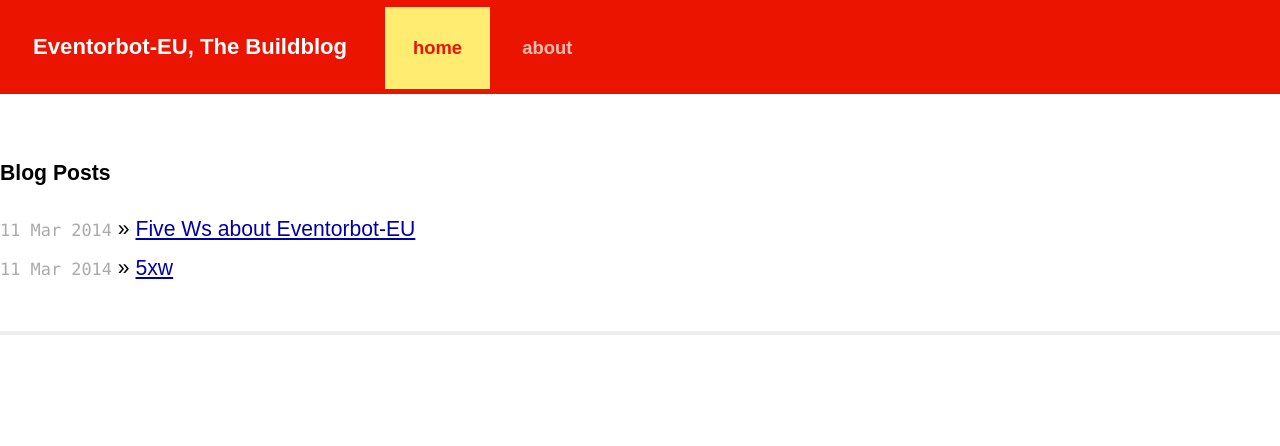
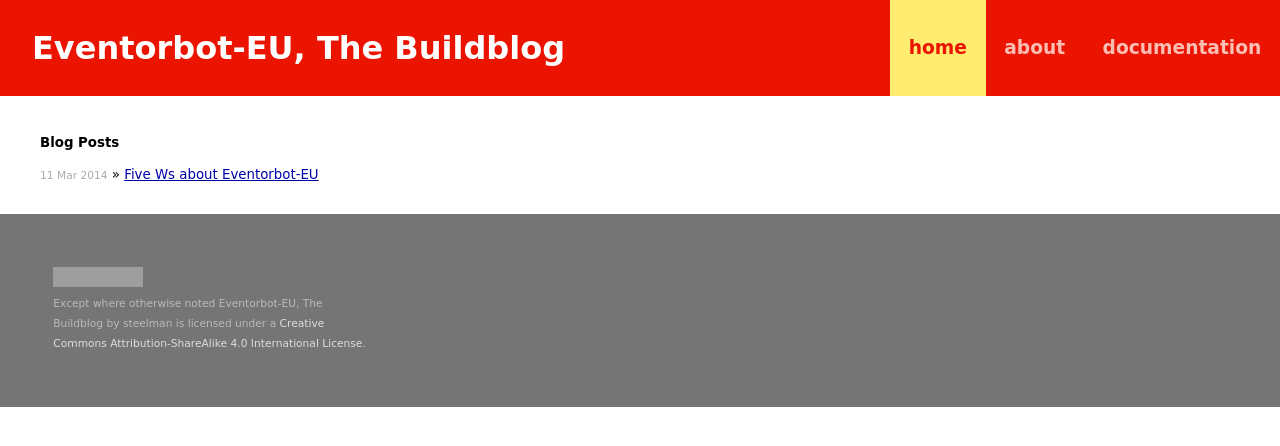
Before and after one commit to Jok3ri/Eventorbot-EU, a Jekyll site: the page built from index.html, in a window 1280 px wide. Shown: the top 446 px of the page. Built offline with Jekyll 4.4.1, drawn with Linux system fonts in a browser that asks for light colours; Markdown is read by kramdown in place of the engine named in the settings; grey boxes are pictures that could not be loaded.

Commit message:
Layout customisations

```diff
--- a/_config.yml
+++ b/_config.yml
@@ -1,3 +1,5 @@
 name: Eventorbot-EU, The&nbsp;Buildblog
 markdown: redcarpet
 pygments: true
+baseurl: /Eventorbot-EU
+exclude: ['org']
--- a/_layouts/default.html
+++ b/_layouts/default.html
@@ -2,35 +2,36 @@
 <html>
     <head>
         <meta charset="utf-8">
-        <meta http-equiv="X-UA-Compatible" content="IE=edge,chrome=1">
         <meta name="viewport" content="width=device-width, minimum-scale=1.0, maximum-scale=1.0" >
         <title>{{ page.title }}</title>
         <meta name="viewport" content="width=device-width">
 
         <!-- CSS reset -->
-        <link rel="stylesheet" href="/Eventorbot-EU/css/normalize.css">
+        <link rel="stylesheet" href="{{ site.baseurl }}/css/normalize.css">
 
         <!-- syntax highlighting CSS -->
-        <link rel="stylesheet" href="/Eventorbot-EU/css/syntax.css">
+        <link rel="stylesheet" href="{{ site.baseurl }}/css/syntax.css">
 
         <!-- Custom CSS -->
-        <link rel="stylesheet" href="/Eventorbot-EU/css/main.css">
+        <link rel="stylesheet" href="{{ site.baseurl }}/css/main.css">
 
     </head>
 
     <body>
         <div class="header">
             <h1 class="title"><a href="/">{{ site.name }}</a></h1>
-	   <div class="menu">
-	   <ul>
+            <ul class="menu">
                 <li class="{%if page.home %}current{% endif %}">
-                   <a href="/Eventorbot-EU/">home</a>
+                    <a href="{{ site.baseurl }}/">home</a>
                 </li>
                 <li class="{%if page.about %}current{% endif %}">
-                   <a href="/Eventorbot-EU/about.html">about</a>
+                    <a href="{{ site.baseurl }}/about.html">about</a>
+                </li>
+                <li class="{%if page.documentation %}current{% endif %}">
+                    <a href="{{ site.baseurl }}/documentation.html">documentation</a>
                 </li>
             </ul>
-	   </div>
+            <div style="clear: both;"></div>
         </div>
 
 	    <div class="page">
@@ -38,7 +39,23 @@
 	    </div>
 
         <div class="footer">
-
+            <ul class="links">
+            </ul>
+            <p class="license">
+                <a rel="license" href="http://creativecommons.org/licenses/by-sa/4.0/">
+                    <img alt="Creative Commons License"
+                         src="http://i.creativecommons.org/l/by-sa/4.0/88x31.png" />
+                </a><br />
+                Except where otherwise noted
+                <span xmlns:dct="http://purl.org/dc/terms/"
+                      property="dct:title">Eventorbot-EU, The Buildblog</span>
+                by <span xmlns:cc="http://creativecommons.org/ns#"
+                         property="cc:attributionName">steelman</span>
+                is licensed under a
+                <a rel="license"
+                   href="http://creativecommons.org/licenses/by-sa/4.0/">Creative
+                    Commons Attribution-ShareAlike 4.0 International License</a>.
+            </p>
         </div>
 
     </body>
--- a/css/main.css
+++ b/css/main.css
@@ -13,14 +13,18 @@
 html, body { height: 100%; }
 
 body {
-  background-color: #FFF;
-  font: 13.34px Arial, sans-serif;
-  font-size: small;
-  text-align: center;
+  color: #000;
+  background-color: #fff;
+  font-family: DejaVu Sans,Arial,sans-serif;
+  font-size: 10pt;
+  text-align: left;
+  line-height: 1.5em;
 }
 
 h1, h2, h3, h4, h5, h6 {
-  font-size: 100%; }
+  font-size: 100%;
+  line-height: 100%;
+}
 
 h1 { margin-bottom: 1em; }
 p { margin: 1em 0; }
@@ -45,7 +49,7 @@
 
 .posts span {
   color: #aaa;
-  font-family: Monaco, "Courier New", monospace;
+/*  font-family: Monaco, "Courier New", monospace;*/
   font-size: 80%;
 }
 
@@ -55,16 +59,9 @@
 /*
 /*****************************************************************************/
 
-body {
-  font-size: 115%;
+.page {
     text-align: left;
-  line-height: 1.5em;
-}
-
-.page {
-  font-size: 115%;
-  text-align: left;
-  margin: 3em auto 2em;
+    margin: 3em 3em 2em;
     line-height: 1.5em;
 }
 
@@ -78,26 +75,37 @@
   text-decoration: none;
 }
 
+/*
+  Blazer 4.3 does not support:
+  - display: inline-block
+  - float:
+*/
+
 .title {
-  display: inline-block;
-  font-size: 120%;
-  margin: 1.5em;
+  font-size: 2.4em;
+  padding: 1em;
+  margin: 0;
 }
 
 .title a {
   color: #fff;
 }
 
-.header .menu,
-.header .menu li,
-.header .menu li a {
-  display: inline-block;
+.header .menu {
+  list-style-type: none;
+  list-style-position: outside;
+  list-style-image: none;
 }
 
+.header .menu li {
+  display: inline;
+}
 
 .header .menu a {
   color: #fabeb3;
-  padding: 1.5em;
+  padding: 0em 1em;
+  text-align: center;
+  font-size: 1.4em;
 }
 
 .header .menu a:hover {
@@ -110,22 +118,36 @@
   background-color: #ffec70;
 }
 
-.header .menu ul {
-  list-style-type: none;
-  list-style-position: outside;
-  list-style-image: none;
-}
-
 .meta {
   color: #aaa;
 }
 
 .footer {
+    background: #757575;
+    clear: both;
+    color: #bababa;
     font-size: 80%;
-  color: #777;
-  border-top: 4px solid #eee;
     margin-top: 2em;
     overflow: hidden;
+    padding: 3em;
+    width: 100%;
+}
+
+.footer a {
+    color: #ddd;
+    text-decoration: none;
+}
+
+.footer p {
+    margin: 2em;
+}
+
+.footer .license {
+    width: 30em;
+}
+
+.footer .license img {
+    border-width: 0;
 }
 
 .footer .contact {
@@ -184,3 +206,21 @@
 .post pre.terminal code {
   background-color: #333;
 }
+
+@media screen and (min-width: 480px) {
+  .header .title   { display: inline-block; }
+  .header .menu    { float: right; }
+  .header .menu li { float: left; }
+  .header .menu a  {
+    display: block;
+    padding: 2.03em 1em;
+  }
+}
+
+@media screen and (max-width: 480px) {
+  .header .title   { display: inline-block; }
+  .header .menu a  {
+    display: block;
+    padding: 1em;
+  }
+}
--- a/index.html
+++ b/index.html
@@ -8,7 +8,7 @@
   <h1>Blog Posts</h1>
   <ul class="posts">
     {% for post in site.posts %}
-      <li><span>{{ post.date | date_to_string }}</span> &raquo; <a href="{{ post.url }}">{{ post.title }}</a></li>
+      <li><span class="date">{{ post.date | date_to_string }}</span> &raquo; <a href="{{ post.url }}">{{ post.title }}</a></li>
     {% endfor %}
   </ul>
 </div>
```
Lines whose indentation alone changed are shown as unchanged.
